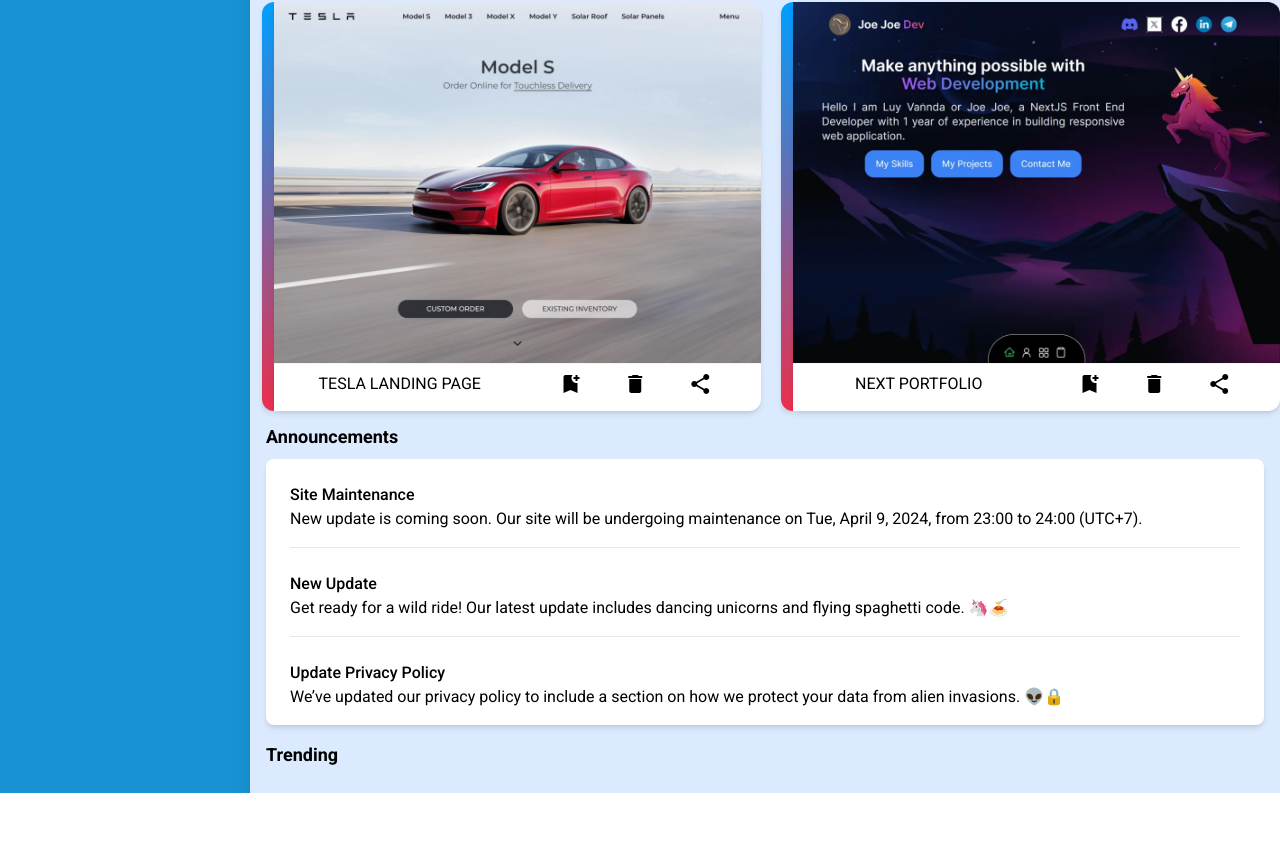
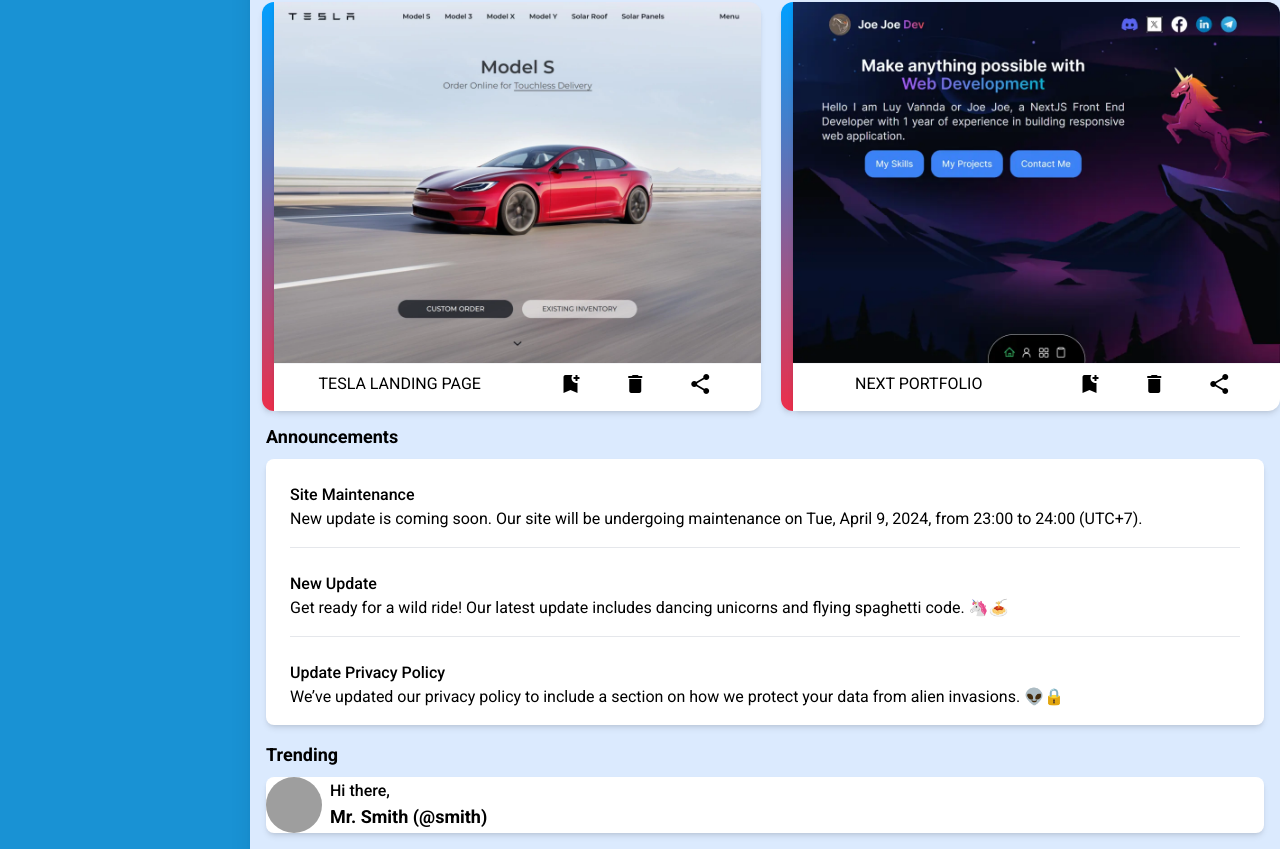
Before and after one commit to luyvannda/odin-admin-dashboard, a React (Vite) app: page / in a window 1280 px wide. Shown: the part 1035-1884 px from the top of the page. Before the commit the page ends 1828 px from the top, so only its background shows below. Built offline with nearby package versions, Linux system fonts and the light colour scheme; grey boxes are pictures that could not be loaded.

Commit message:
add data for trending component

```diff
--- a/src/components/Trending.tsx
+++ b/src/components/Trending.tsx
@@ -2,6 +2,25 @@
   return (
     <div>
       <h2 className="mb-2 ml-4 font-semibold sm:text-lg">Trending</h2>
+      <div className="mx-4 h-fit rounded-lg bg-white shadow-md">
+        <a
+          href="https://github.com/luyvannda"
+          target="_blank"
+          className="flex items-center justify-center gap-2 sm:justify-normal"
+        >
+          <img
+            className="h-12 w-12 rounded-full lg:h-14 lg:w-14"
+            src="https://images.unsplash.com/photo-1472099645785-5658abf4ff4e?ixlib=rb-1.2.1&ixid=eyJhcHBfaWQiOjEyMDd9&auto=format&fit=facearea&facepad=2&w=256&h=256&q=80"
+            alt="Trending Profile Image"
+          />
+          <div>
+            <p className="text-xs font-medium sm:text-base">Hi there,</p>
+            <h3 className="text-sm font-semibold sm:text-lg">
+              Mr. Smith (@smith)
+            </h3>
+          </div>
+        </a>
+      </div>
     </div>
   );
 }
--- a/src/constants/index.ts
+++ b/src/constants/index.ts
@@ -47,3 +47,27 @@
 
 // add dynamic formatted maintenance date to the announcement description
 announcement[0].description += ` ${formattedMaintenanceDate}, from 23:00 to 24:00 (UTC+7).`;
+
+export const trendingData = [
+  {
+    id: 1,
+    userName: "@rocky",
+    description: "World Class Rambo",
+  },
+  {
+    id: 2,
+    userName: "@joker",
+    description: "Super Villain",
+  },
+  {
+    id: 3,
+    userName: "@taylor",
+    description: "Pretty Smart Singer",
+  },
+
+  {
+    id: 4,
+    userName: "@Cena",
+    description: "You Can't See Me",
+  },
+];
```
Also changed, not shown: 1 other file (tests, documents, lock files or other folders).
